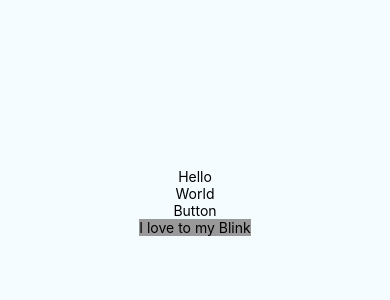
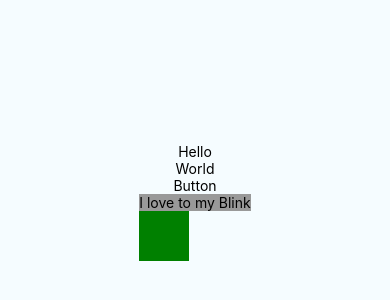
Before and after one commit to march-dave/HelloRN, a React Native app: screen / in a window 390 px wide. Shown: the part 220-520 px from the top of the page. Built offline with nearby package versions, Linux system fonts and the light colour scheme.

Commit message:
RN style

```diff
--- a/Blink.js
+++ b/Blink.js
@@ -5,8 +5,11 @@ class Blink extends Component {
   //let
   render() {
     return (
-      <View style={styles.container}>
-        <Text>{this.props.text}</Text>
+      <View>
+        <View style={styles.container}>
+          <Text>{this.props.text}</Text>
+        </View>
+        <View style={{ width: 50, height: 50, backgroundColor: "green" }} />
       </View>
     );
   }
```
